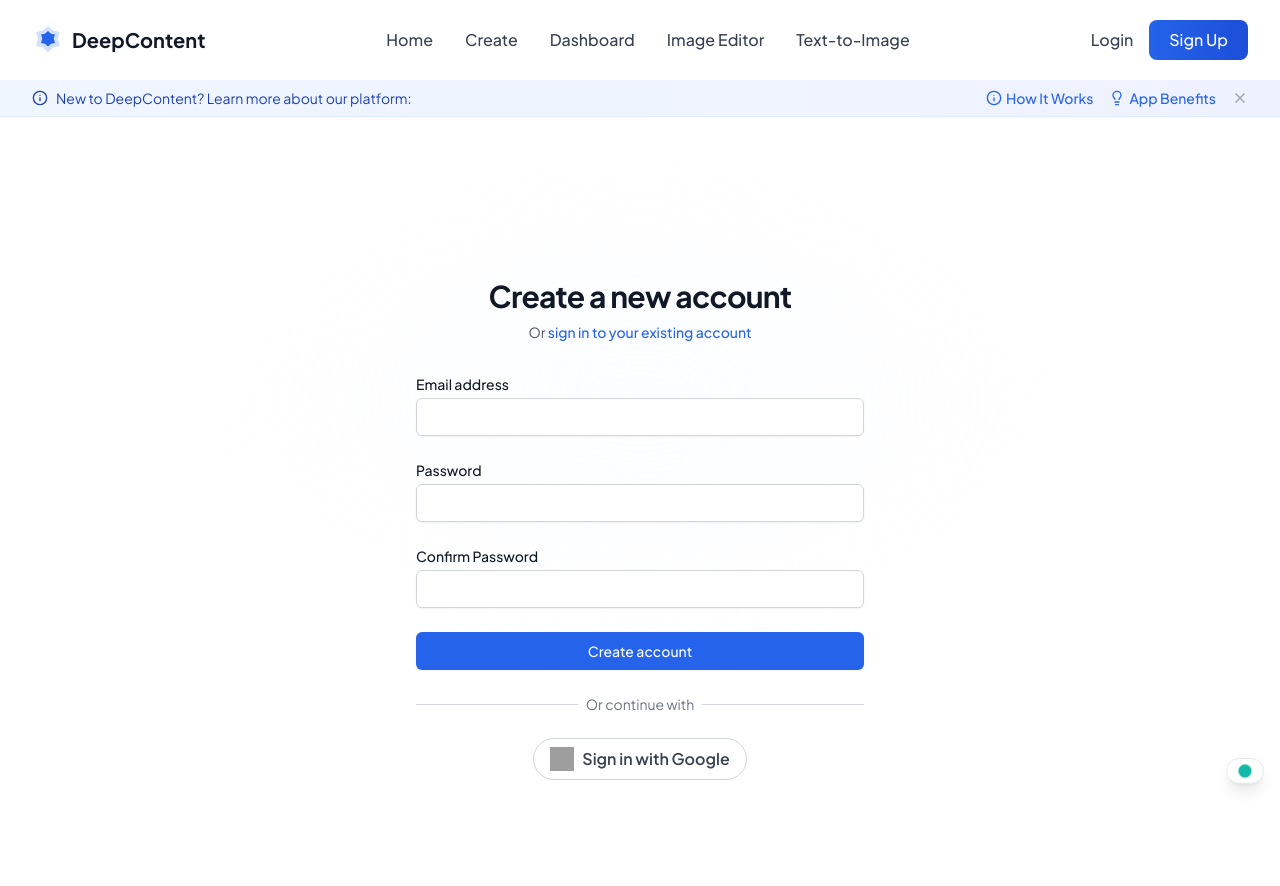
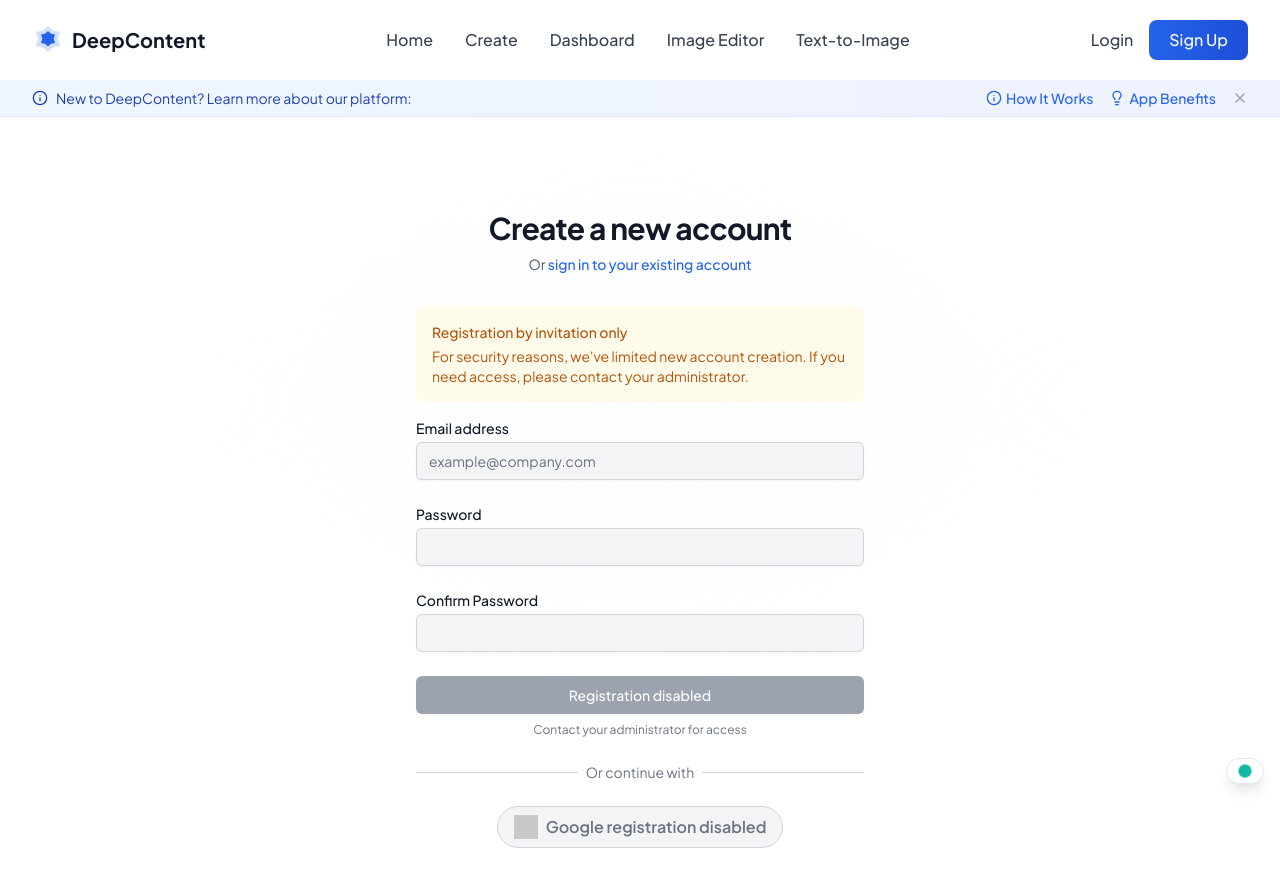
Before and after one commit to scottaicode/deepcontent-ai, a Next.js app: page /signup in a window 1280 px wide. Shown: the top 886 px of the page. Built offline with nearby package versions, Linux system fonts and the light colour scheme; no server answers; grey boxes are pictures that could not be loaded.

Commit message:
Disable signup functionality while showing it as a feature for security

```diff
--- a/src/app/signup/page.tsx
+++ b/src/app/signup/page.tsx
@@ -25,6 +25,11 @@ export default function SignUp() {
     e.preventDefault();
     setError('');
 
+    // Always show the invitation-only message instead of processing signup
+    setError('Registration is currently by invitation only. Please contact your administrator for access.');
+    return;
+
+    // This code won't execute due to the return above
     // Validate password match
     if (password !== confirmPassword) {
       setError('Passwords do not match');
@@ -66,6 +71,12 @@ export default function SignUp() {
         </div>
 
         <div className="mt-8">
+          {/* Always show the invitation-only message */}
+          <div className="mb-4 p-4 text-sm bg-amber-50 text-amber-700 rounded-lg dark:bg-amber-900/30 dark:text-amber-400" role="alert">
+            <div className="font-medium mb-1">Registration by invitation only</div>
+            <p>For security reasons, we've limited new account creation. If you need access, please contact your administrator.</p>
+          </div>
+
           {error && (
             <div className="mb-4 p-4 text-sm text-red-700 bg-red-100 rounded-lg dark:bg-red-900/30 dark:text-red-400" role="alert">
               {error}
@@ -86,7 +97,9 @@ export default function SignUp() {
                   required
                   value={email}
                   onChange={(e) => setEmail(e.target.value)}
-                  className="block w-full rounded-md border-gray-300 shadow-sm focus:border-blue-500 focus:ring-blue-500 dark:border-gray-700 dark:bg-gray-800 dark:text-white px-3 py-2 text-sm"
+                  className="block w-full rounded-md border-gray-300 shadow-sm focus:border-blue-500 focus:ring-blue-500 dark:border-gray-700 dark:bg-gray-800 dark:text-white px-3 py-2 text-sm bg-gray-100 dark:bg-gray-700"
+                  disabled={true}
+                  placeholder="example@company.com"
                 />
               </div>
             </div>
@@ -104,7 +117,8 @@ export default function SignUp() {
                   required
                   value={password}
                   onChange={(e) => setPassword(e.target.value)}
-                  className="block w-full rounded-md border-gray-300 shadow-sm focus:border-blue-500 focus:ring-blue-500 dark:border-gray-700 dark:bg-gray-800 dark:text-white px-3 py-2 text-sm"
+                  className="block w-full rounded-md border-gray-300 shadow-sm focus:border-blue-500 focus:ring-blue-500 dark:border-gray-700 dark:bg-gray-800 dark:text-white px-3 py-2 text-sm bg-gray-100 dark:bg-gray-700"
+                  disabled={true}
                 />
               </div>
             </div>
@@ -122,7 +136,8 @@ export default function SignUp() {
                   required
                   value={confirmPassword}
                   onChange={(e) => setConfirmPassword(e.target.value)}
-                  className="block w-full rounded-md border-gray-300 shadow-sm focus:border-blue-500 focus:ring-blue-500 dark:border-gray-700 dark:bg-gray-800 dark:text-white px-3 py-2 text-sm"
+                  className="block w-full rounded-md border-gray-300 shadow-sm focus:border-blue-500 focus:ring-blue-500 dark:border-gray-700 dark:bg-gray-800 dark:text-white px-3 py-2 text-sm bg-gray-100 dark:bg-gray-700"
+                  disabled={true}
                 />
               </div>
             </div>
@@ -130,11 +145,12 @@ export default function SignUp() {
             <div>
               <button
                 type="submit"
-                disabled={isLoading}
-                className="flex w-full justify-center rounded-md border border-transparent bg-blue-600 py-2 px-4 text-sm font-medium text-white shadow-sm hover:bg-blue-700 focus:outline-none focus:ring-2 focus:ring-blue-500 focus:ring-offset-2 disabled:opacity-70 disabled:cursor-not-allowed"
+                className="flex w-full justify-center rounded-md border border-transparent bg-gray-400 py-2 px-4 text-sm font-medium text-white shadow-sm cursor-not-allowed"
+                disabled={true}
               >
-                {isLoading ? 'Creating account...' : 'Create account'}
+                Registration disabled
               </button>
+              <p className="mt-2 text-xs text-center text-gray-500">Contact your administrator for access</p>
             </div>
           </form>
 
@@ -152,7 +168,7 @@ export default function SignUp() {
 
             <div className="mt-6">
               <div className="flex justify-center">
-                <SignInWithGoogle />
+                <SignInWithGoogle disabled={true} disabledMessage="Google registration disabled" />
               </div>
             </div>
           </div>
--- a/src/components/SignInWithGoogle.tsx
+++ b/src/components/SignInWithGoogle.tsx
@@ -2,8 +2,28 @@
 
 import { useAuth } from '../lib/hooks/useAuth';
 
-export default function SignInWithGoogle() {
+interface SignInWithGoogleProps {
+  disabled?: boolean;
+  disabledMessage?: string;
+}
+
+export default function SignInWithGoogle({
+  disabled = false,
+  disabledMessage = "Google sign-in disabled"
+}: SignInWithGoogleProps) {
   const { signInWithGoogle } = useAuth();
+
+  if (disabled) {
+    return (
+      <button
+        disabled
+        className="flex items-center justify-center bg-gray-100 text-gray-500 font-semibold py-2 px-4 rounded-full border border-gray-300 cursor-not-allowed"
+      >
+        <img src="https://www.gstatic.com/firebasejs/ui/2.0.0/images/auth/google.svg" alt="Google logo" className="w-6 h-6 mr-2 opacity-50" />
+        {disabledMessage}
+      </button>
+    );
+  }
 
   return (
     <button
```
